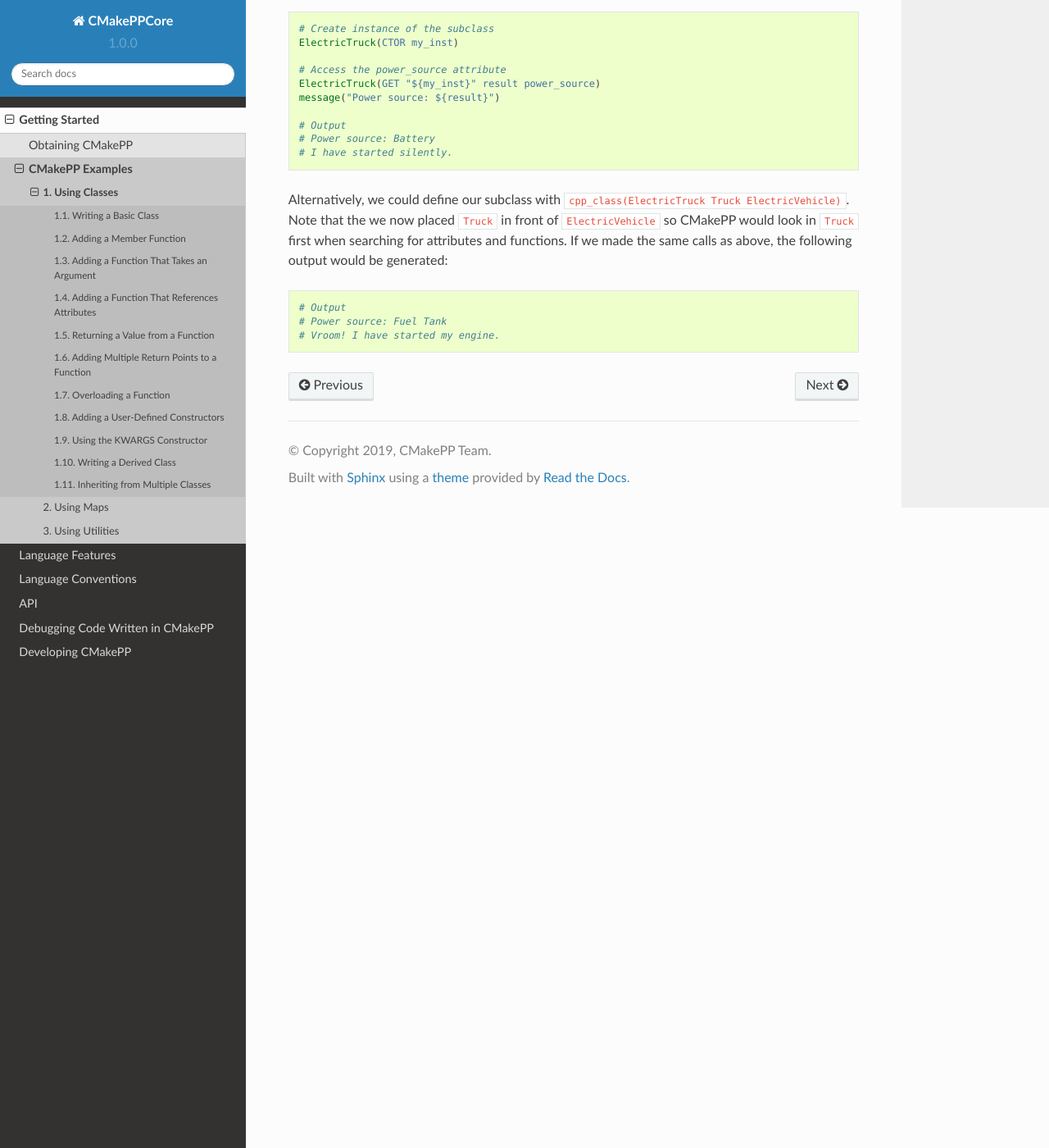
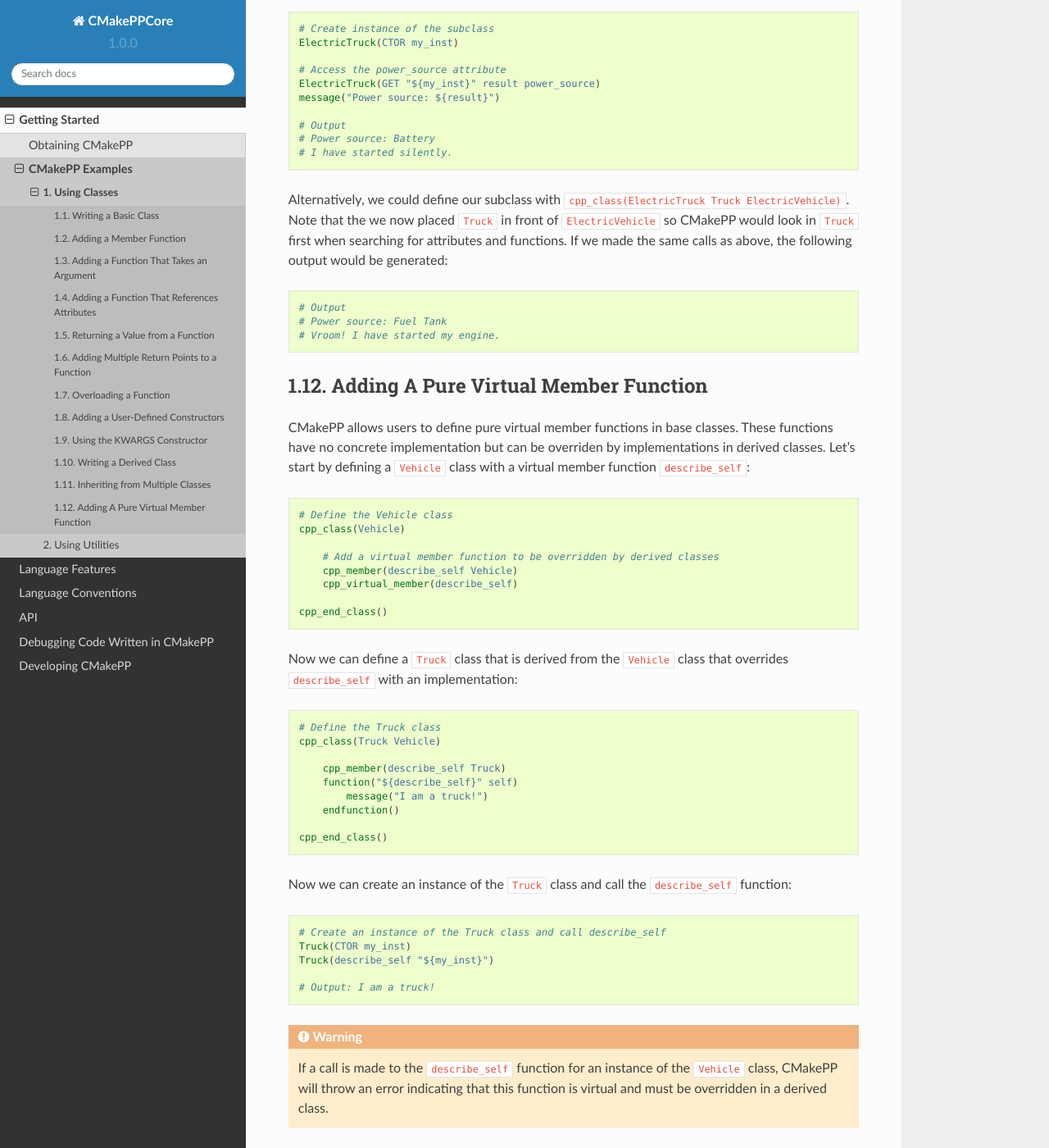
Before and after one commit to CMakePP/CMakePPLang, a Sphinx documentation site: the page built from docs/source/getting_started/cmakepp_examples/classes.rst, in a window 1280 px wide and 1400 px high, scrolled down 10483 px. Shown: the whole window at 82% size. Built offline with Sphinx 7.4.7 and the Read the Docs theme 2.0.0, drawn with Linux system fonts in a browser that asks for light colours.

Commit message:
Virtual Member Functions and Exceptions (#21)
* add features, tests, and docs for pure virtual member functions

* add basic exception functionality

* fix up comments

* add tests and docstrings

* remove duplicate import statement

* fix imports for exceptions tests

* make exception store in stack and fix bug with function calling apparatus

* improve exception functionality andadd tests and extend maps docs to cover all functionality

* add feature docs for exceptions

* update docs and fix left over signature assert

* add general exception handler, tests, and docs

* update maps docs

Co-authored-by: Ryan Richard <ryanmrichard1@gmail.com>

```diff
--- a/docs/source/features/index.rst
+++ b/docs/source/features/index.rst
@@ -9,6 +9,7 @@ This part gives an overview of the features of the CMakePP language.
 
    types
    classes
+   exceptions
    maps
    objects
    serialization
--- a/docs/source/getting_started/cmakepp_examples/classes.rst
+++ b/docs/source/getting_started/cmakepp_examples/classes.rst
@@ -595,9 +595,56 @@ above, the following output would be generated:
   # Power source: Fuel Tank
   # Vroom! I have started my engine.
 
-.. TODO Create example when feature is implemented
-.. Adding A Pure Virtual Member Function
-.. =====================================
+Adding A Pure Virtual Member Function
+=====================================
+
+CMakePP allows users to define pure virtual member functions in base classes.
+These functions have no concrete implementation but can be overriden by
+implementations in derived classes. Let's start by defining a ``Vehicle`` class
+with a virtual member function ``describe_self``:
+
+.. code-block:: cmake
+
+    # Define the Vehicle class
+    cpp_class(Vehicle)
+
+        # Add a virtual member function to be overridden by derived classes
+        cpp_member(describe_self Vehicle)
+        cpp_virtual_member(describe_self)
+
+    cpp_end_class()
+
+Now we can define a ``Truck`` class that is derived from the ``Vehicle`` class
+that overrides ``describe_self`` with an implementation:
+
+.. code-block:: cmake
+
+    # Define the Truck class
+    cpp_class(Truck Vehicle)
+
+        cpp_member(describe_self Truck)
+        function("${describe_self}" self)
+            message("I am a truck!")
+        endfunction()
+
+    cpp_end_class()
+
+Now we can create an instance of the ``Truck`` class and call the
+``describe_self`` function:
+
+.. code-block:: cmake
+
+    # Create an instance of the Truck class and call describe_self
+    Truck(CTOR my_inst)
+    Truck(describe_self "${my_inst}")
+
+    # Output: I am a truck!
+
+.. warning::
+
+    If a call is made to the ``describe_self`` function for an instance of the
+    ``Vehicle`` class, CMakePP will throw an error indicating that this function
+    is virtual and must be overridden in a derived class.
 
 .. TODO finish examples of overriding objects methods
 .. .. _overriding-object-methods:
--- a/docs/source/getting_started/cmakepp_examples/index.rst
+++ b/docs/source/getting_started/cmakepp_examples/index.rst
@@ -14,5 +14,4 @@ CMakePP automatically. If you have not done this step, please see
    :numbered:
 
    classes
-   maps
    utilities
```
Also changed, not shown: docs/source/features/classes.rst (+46 -0 lines), docs/source/features/exceptions.rst (added, +112 -0 lines), docs/source/features/maps.rst (+59 -10 lines), docs/source/getting_started/cmakepp_examples/maps.rst (deleted, +0 -64 lines), docs/source/getting_started/cmakepp_examples/utilities.rst (+6 -6 lines), 9 other files.
